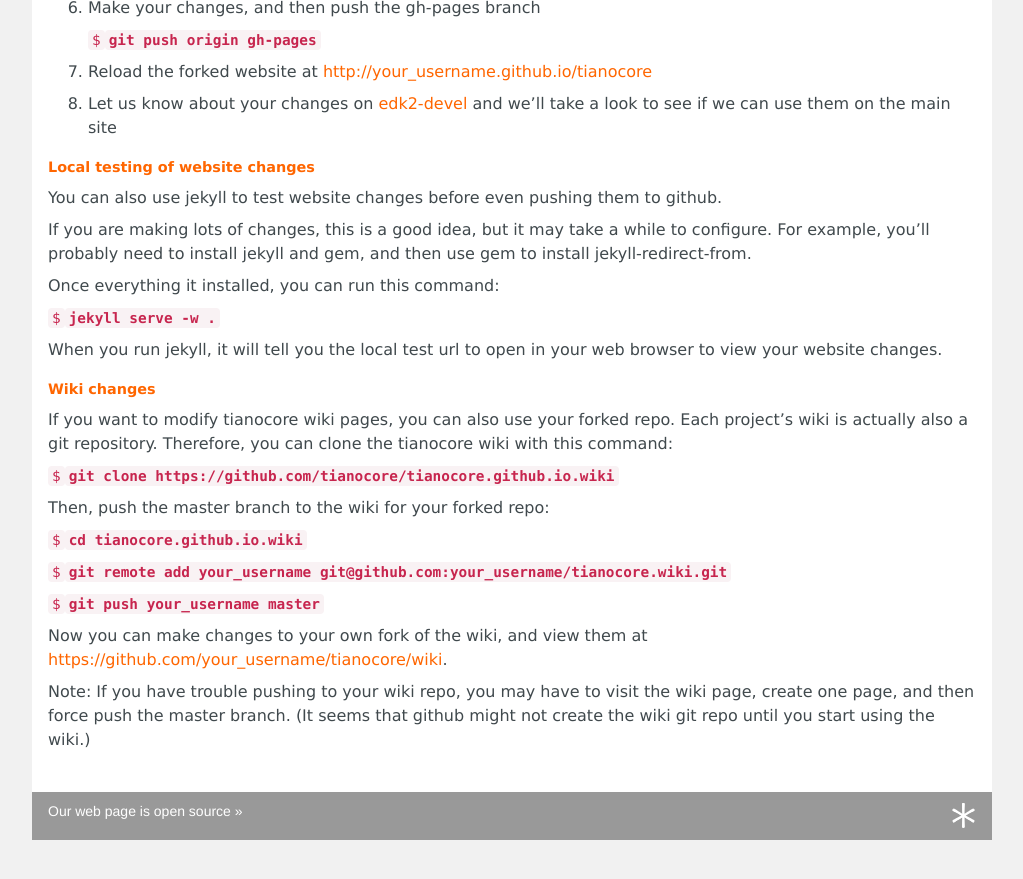
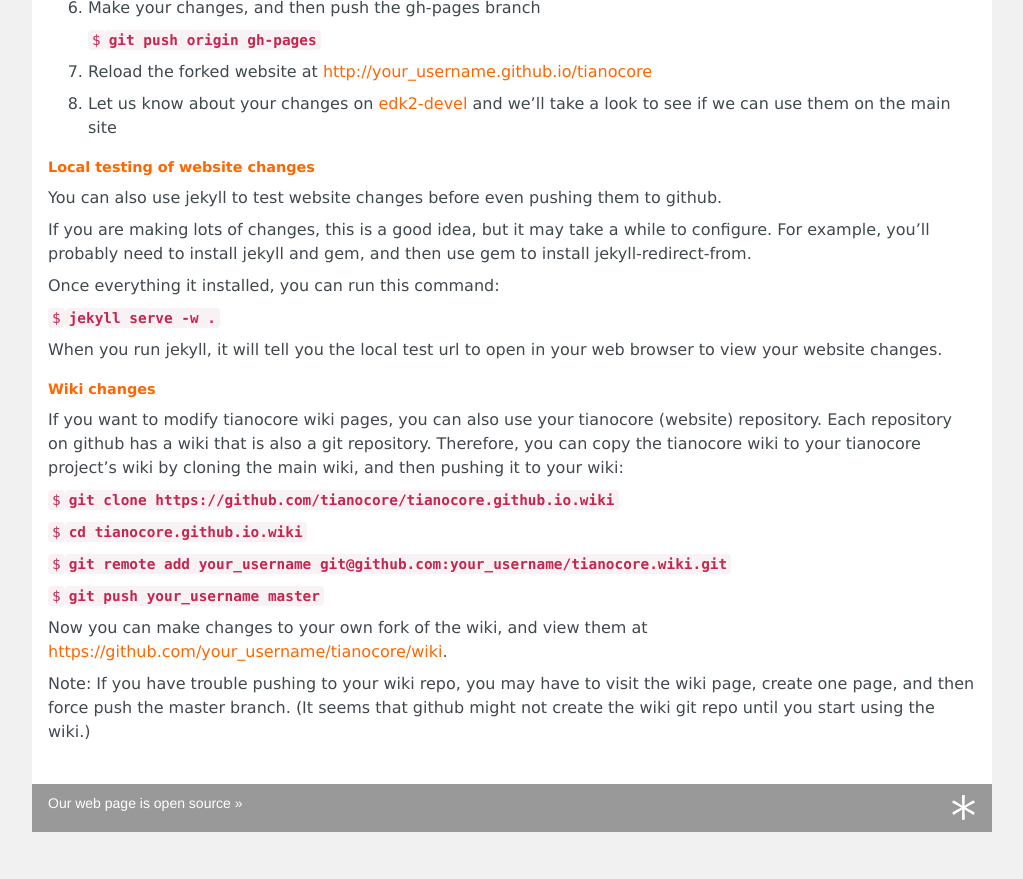
Before and after one commit to tianocore/tianocore.github.io, a Jekyll site: the page built from site/index.md, in a window 1280 px wide and 900 px high, scrolled down 710 px. Shown: the top 879 px of the window, without its empty margins (128-1151 px from the left). Built offline with Jekyll 4.4.1, drawn with Linux system fonts in a browser that asks for light colours; nearby versions of some CDN libraries.

Commit message:
site: Update wording
Signed-off-by: Jordan Justen <jljusten@gmail.com>

```diff
--- a/site/index.md
+++ b/site/index.md
@@ -61,12 +61,12 @@ your web browser to view your website changes.
 ### Wiki changes
 
 If you want to modify tianocore wiki pages, you can also use your
-forked repo. Each project's wiki is actually also a git repository.
-Therefore, you can clone the tianocore wiki with this command:
+tianocore (website) repository. Each repository on github has a wiki
+that is also a git repository. Therefore, you can copy the tianocore
+wiki to your tianocore project's wiki by cloning the main wiki, and
+then pushing it to your wiki:
 
 `$`**`git clone https://github.com/tianocore/tianocore.github.io.wiki`**
-
-Then, push the master branch to the wiki for your forked repo:
 
 `$`**`cd tianocore.github.io.wiki`**
 
```
